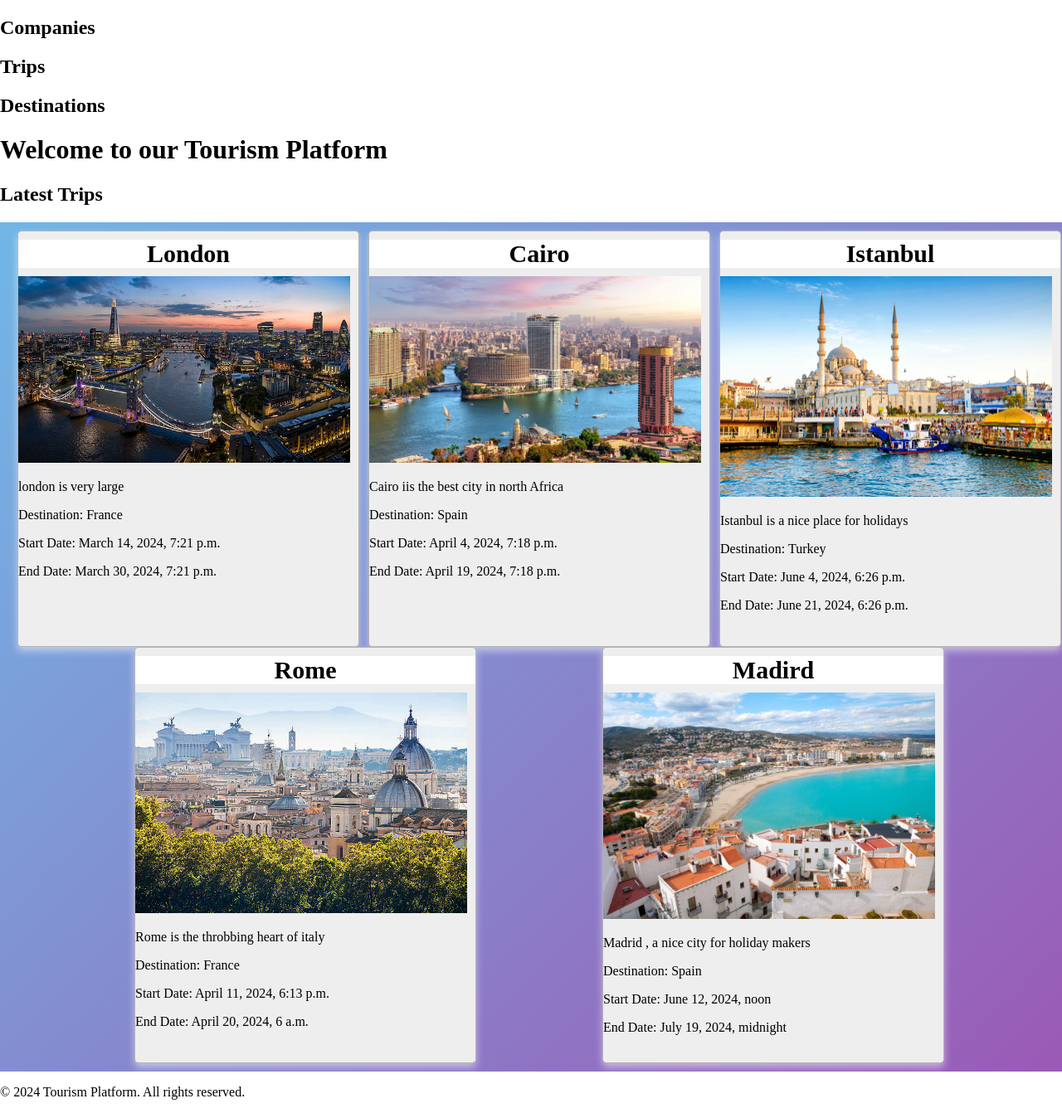
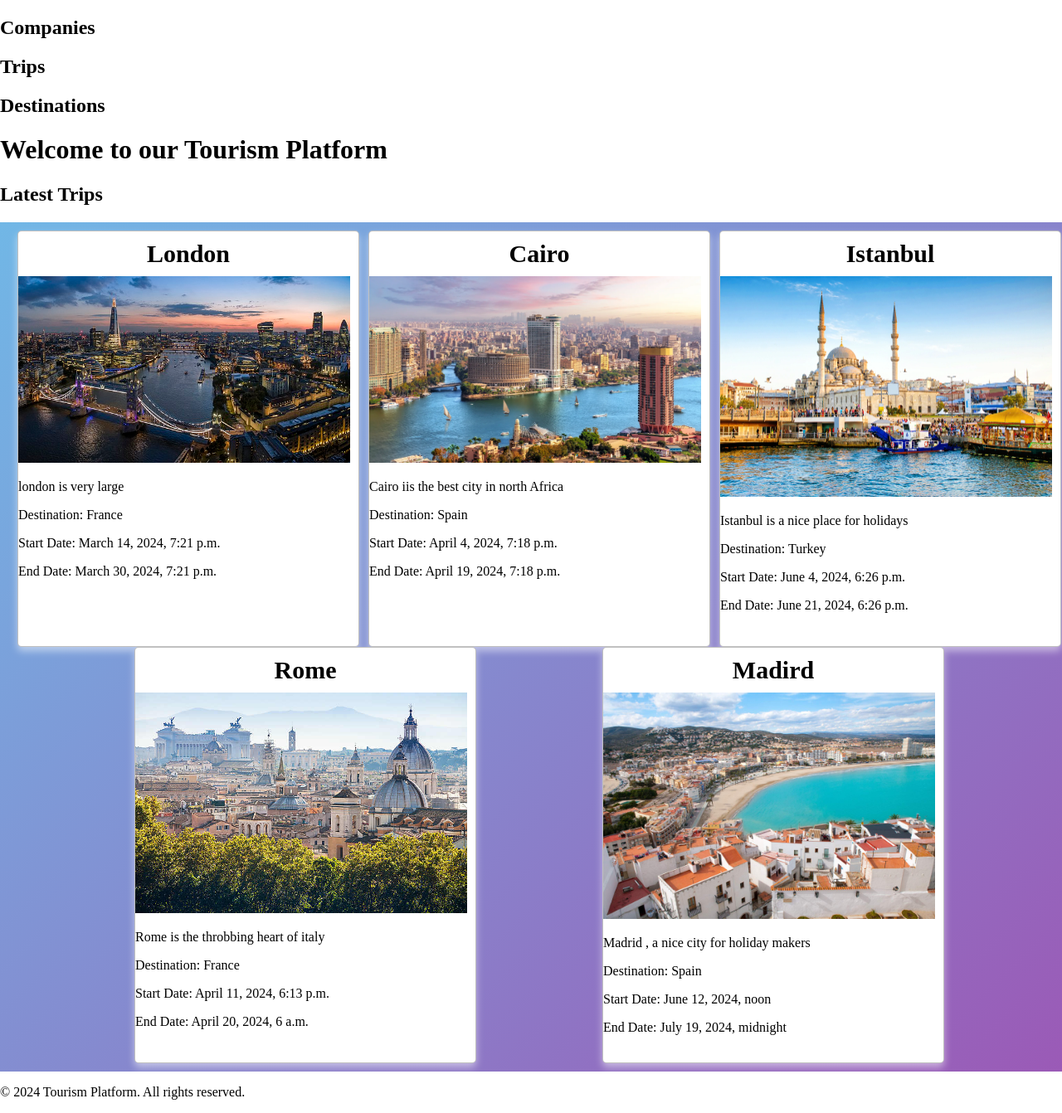
Before and after one commit to hakimled/django-tourism-platform, a Django app: page / in a window 1280 px wide. Shown: the part 38-1380 px from the top of the page at 83% size. Run offline with Django 5.2, Linux system fonts and the light colour scheme; data comes from the database, SQL or seed files in the repository.

Commit message:
new branch

```diff
--- a/tours/templates/tours/index.html
+++ b/tours/templates/tours/index.html
@@ -94,7 +94,7 @@
 
         }
         div.trip{
-            background: #eee;
+            background: #fff;
             width: 410px;
             border-radius: 5px;
             border: 1px solid rgba(44,44,44,.3);
```
